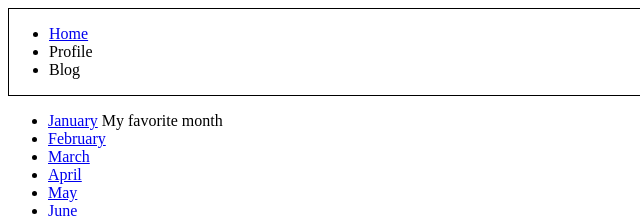
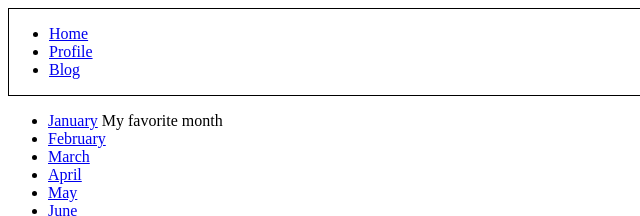
Before and after one commit to lukewalt/css-selector, a plain HTML site: page index.html in a window 1280 px wide. Shown: the top 216 px of the page, 0-640 px from the left. Drawn offline with Linux system fonts and the light colour scheme.

Commit message:
added links to main nav elements

```diff
--- a/index.html
+++ b/index.html
@@ -5,14 +5,19 @@
     <link rel="stylesheet" type="text/css" href="main.css">
   </head>
   <body>
+    <!-- Convert the ul in the navigation element into a series of horizontal links with # as the href value, without bullets, and have some space between them horizontally. -->
     <header id="main-header">
       <nav>
         <ul>
           <li>
-            <a href="#" id="home">Home</a>
+            <a href="home.html" id="home">Home</a>
           </li>
-          <li>Profile</li>
-          <li>Blog</li>
+          <li>
+            <a href="profile.html" id="profile">Profile</a>
+          </li>
+          <li>
+            <a href="blog.html" id="blog">Blog</a>
+          </li>
         </ul>
       </nav>
     </header>
```
